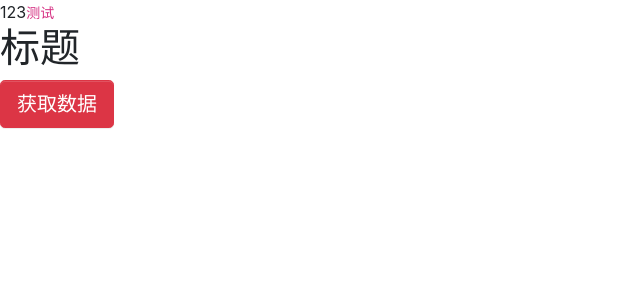
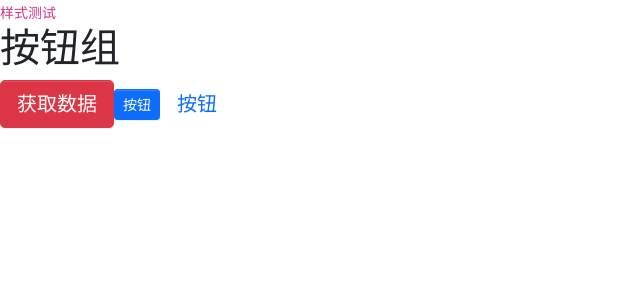
Before and after one commit to 2662419405/sh-react, a React (Create React App) app: page / in a window 1280 px wide. Shown: the top 300 px of the page, without its empty margins (0-640 px from the left). Built offline with nearby package versions, Linux system fonts and the light colour scheme.

Commit message:
菜单样式

```diff
--- a/src/App.tsx
+++ b/src/App.tsx
@@ -1,5 +1,7 @@
 import React, { Component } from "react";
 import Button, { ButtonType, ButtonSize } from "./components/Button/button";
+import Menu from "./components/Menu/menu";
+import MenuItem from "./components/Menu/menuItem";
 import Axios from "./utils/sh-axios";
 
 interface Props {}
@@ -30,9 +32,9 @@ export default class App extends Component<Props, State> {
     const { list } = this.state;
     return (
       <div>
-        123
-        <code>测试</code>
-        <h1>标题</h1>
+        <code>样式测试</code>
+        <div>
+          <h1>按钮组</h1>
           <Button
             size={ButtonSize.Large}
             btnType={ButtonType.Danger}
@@ -40,9 +42,26 @@ export default class App extends Component<Props, State> {
           >
             获取数据
           </Button>
+          <Button size={ButtonSize.Small} btnType={ButtonType.Primary}>
+            按钮
+          </Button>
+          <Button
+            size={ButtonSize.Large}
+            btnType={ButtonType.Link}
+            href="http://www.baidu.com"
+          >
+            按钮
+          </Button>
+          <Menu>
             {list.map((v: { address: string }, i) => {
-          return <div key={i}>{v.address}</div>;
+              return (
+                <MenuItem index={i} disabled={true}>
+                  {v.address}
+                </MenuItem>
+              );
             })}
+          </Menu>
+        </div>
       </div>
     );
   }
--- /dev/null
+++ b/src/components/Menu/menu.tsx
@@ -0,0 +1,51 @@
+import React, { useState, createContext } from "react";
+import classNames from "classnames";
+
+type MenuMode = "horizontal" | "vertical";
+type MenuContextProps = (selectedIndex: number) => void;
+export interface MenuProps {
+  defaultIndex?: number;
+  className?: string;
+  mode?: MenuMode;
+  style?: React.CSSProperties;
+  onSelect?: MenuContextProps;
+}
+
+interface IMenuContext {
+  index: number;
+  onSelect?: MenuContextProps;
+}
+
+export const MenuContext = createContext<IMenuContext>({ index: 0 });
+
+const Menu: React.FC<MenuProps> = (props) => {
+  const { className, mode, style, children, defaultIndex, onSelect } = props;
+  const [currentActive, setActive] = useState(defaultIndex);
+  const classes = classNames("viking-menu", className, {
+    "menu-vertical": mode === "vertical",
+  });
+  const handleClick = (index: number) => {
+    setActive(index);
+    if (onSelect) {
+      onSelect(index);
+    }
+  };
+  const passedContext: IMenuContext = {
+    index: currentActive ? currentActive : 0,
+    onSelect: handleClick,
+  };
+  return (
+    <ul className={classes} style={style}>
+      <MenuContext.Provider value={passedContext}>
+        {children}
+      </MenuContext.Provider>
+    </ul>
+  );
+};
+
+Menu.defaultProps = {
+  defaultIndex: 0,
+  mode: "horizontal",
+};
+
+export default Menu;
--- /dev/null
+++ b/src/components/Menu/menuItem.tsx
@@ -0,0 +1,31 @@
+import React, { useContext } from "react";
+import classNames from "classnames";
+import { MenuContext } from "./menu";
+
+export interface MenuItemProps {
+  index: number;
+  disabled?: boolean;
+  className?: string;
+  style?: React.CSSProperties;
+}
+
+const MenuItem: React.FC<MenuItemProps> = (props) => {
+  const { index, children, style, className, disabled } = props;
+  const context = useContext(MenuContext);
+  const classes = classNames(className, "menu-item", {
+    "is-disabled": disabled,
+    "is-active": context.index === index,
+  });
+  const handleClick = () => {
+    if (context.onSelect && !disabled) {
+      context.onSelect(index);
+    }
+  };
+  return (
+    <li style={style} className={classes} onClick={handleClick}>
+      {children}
+    </li>
+  );
+};
+
+export default MenuItem;
```
Lines whose indentation alone changed are shown as unchanged.
